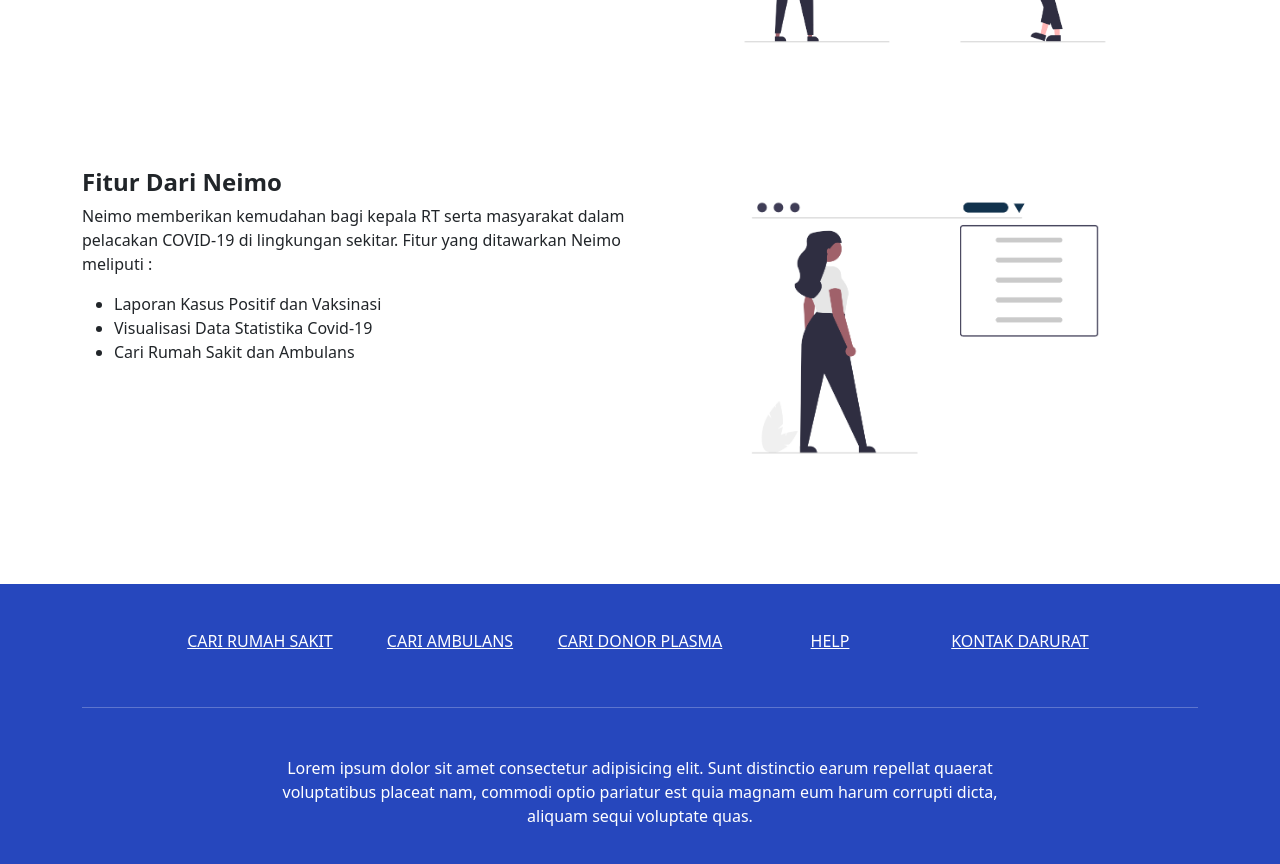
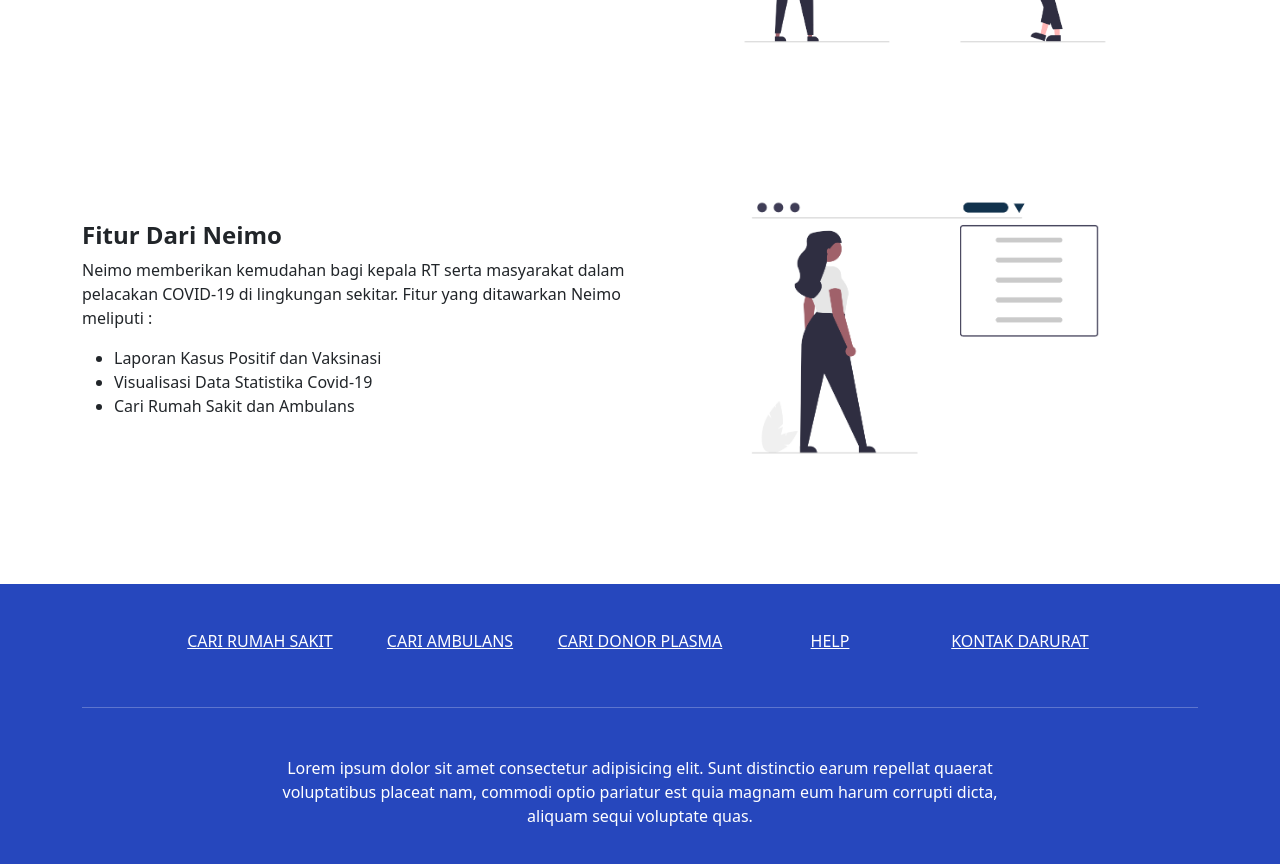
Before and after one commit to hafezdeldaffa/group-project-react, a React (Create React App) app: page / in a window 1280 px wide. Shown: the part 2120-2984 px from the top of the page. Built offline with nearby package versions, Linux system fonts and the light colour scheme; no server answers.

Commit message:
Update Fitur

```diff
--- a/src/components/Fitur.jsx
+++ b/src/components/Fitur.jsx
@@ -1,9 +1,9 @@
 const Fitur = () => {
     return (
         <div className="container">
-            <div className="row">
+            <div className="row d-flex align-items-center ">
                 <div className="col-12 col-lg-6">
-                    <div className="mt-5"><h4 className= "fw-bold"> Fitur Dari Neimo </h4>
+                    <div className=""><h4 className="fw-bold"> Fitur Dari Neimo </h4>
                         <p> Neimo memberikan kemudahan bagi kepala RT serta masyarakat dalam
                             pelacakan COVID-19 di lingkungan sekitar. Fitur yang ditawarkan Neimo meliputi :
                         </p>
@@ -13,15 +13,11 @@
                             <li>Cari Rumah Sakit dan Ambulans</li>
                         </ul>
                     </div>
-
-
-
-
                 </div>
                 <div className="col-12 col-lg-6">
 
                     <div className="p-5">
-                    <img src="/images/undraw_Dropdown_menu_re_jqqs.png" width = "100%"/>
+                        <img src="/images/undraw_Dropdown_menu_re_jqqs.png" width="100%" />
                     </div>
                 </div>
             </div>
```
Lines whose indentation alone changed are shown as unchanged.
